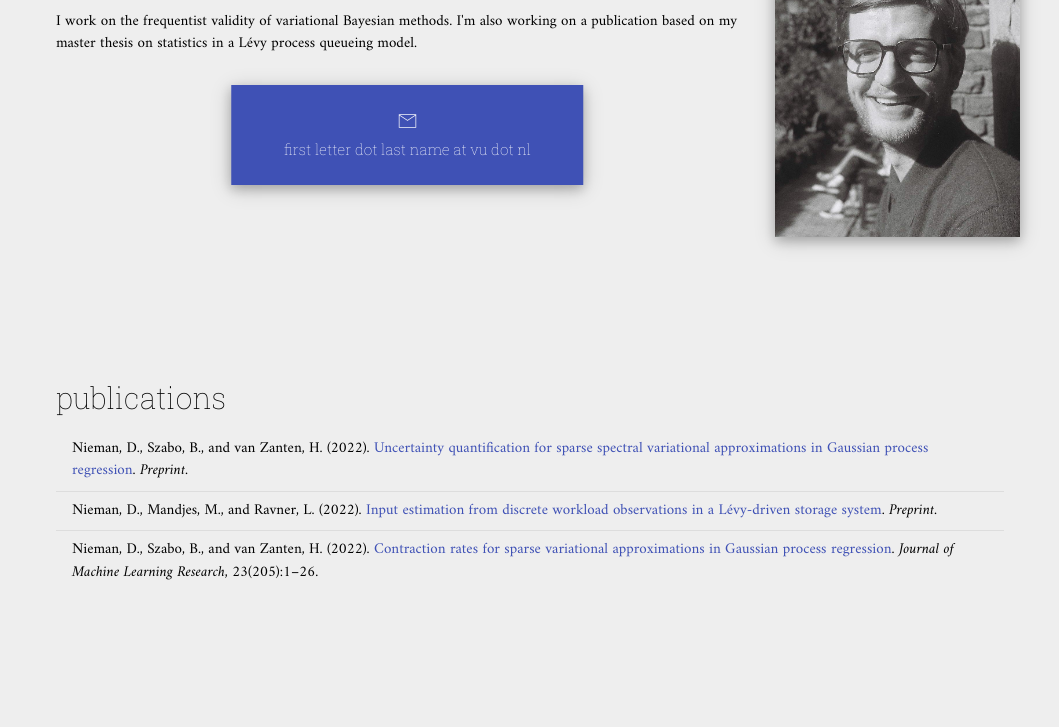
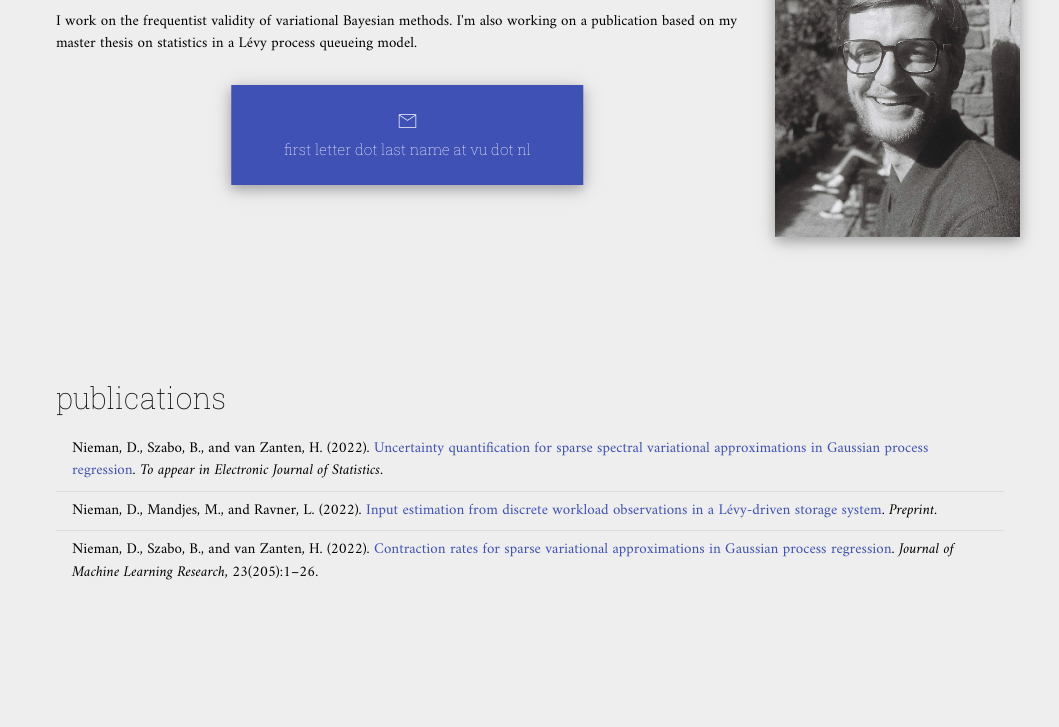
Before and after one commit to dennisnieman/dennisnieman.github.io, a plain HTML site: page index.html in a window 1280 px wide. Shown: the part 338-1065 px from the top of the page, without its empty margins (110-1169 px from the left). Drawn offline with nearby package versions, Linux system fonts and the light colour scheme.

Commit message:
Update index.html

```diff
--- a/index.html
+++ b/index.html
@@ -55,7 +55,7 @@
       <li>
         Nieman, D., Szabo, B., and van Zanten, H. (2022).
         <a href="https://arxiv.org/abs/2212.11031" target="_blank">Uncertainty quantification for sparse spectral variational approximations in Gaussian process regression</a>.
-        <i>Preprint</i>.
+        <i>To appear in Electronic Journal of Statistics</i>.
       </li>
       <li>
         Nieman, D., Mandjes, M., and Ravner, L. (2022).
```
